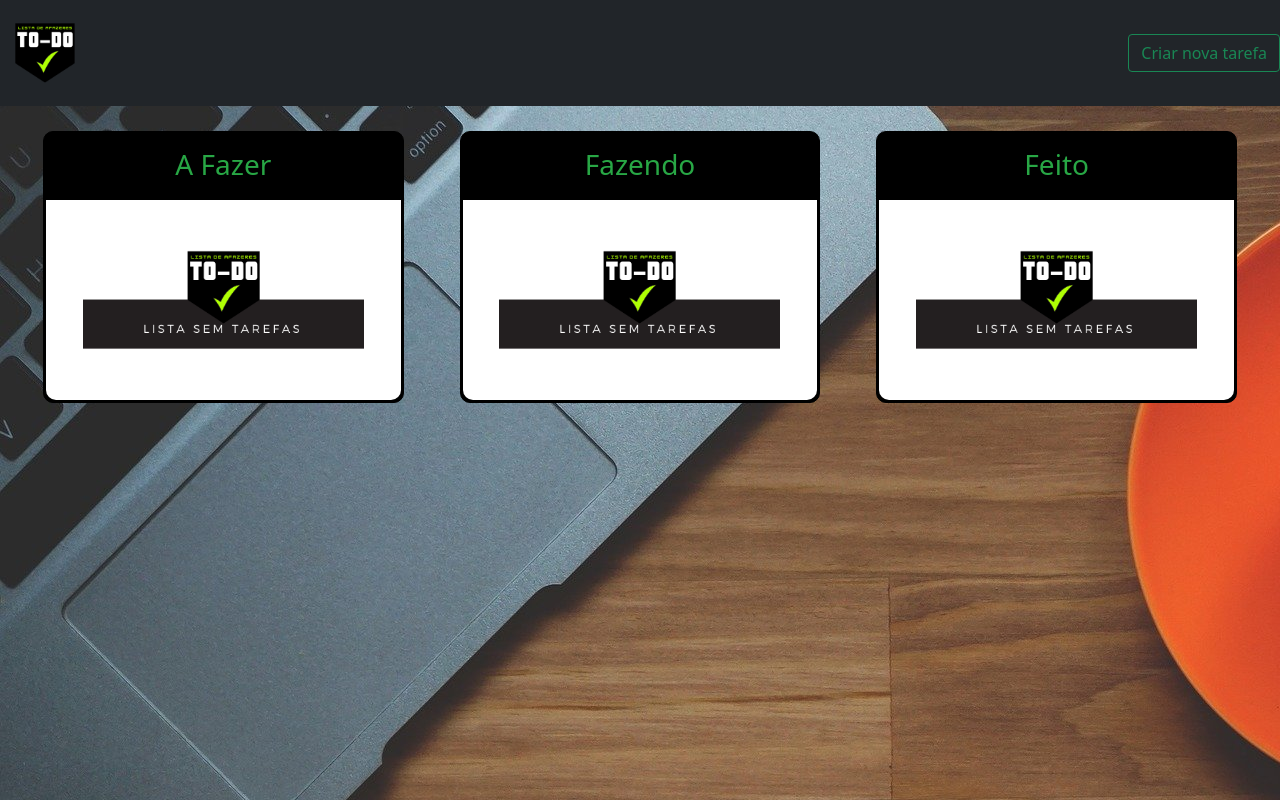
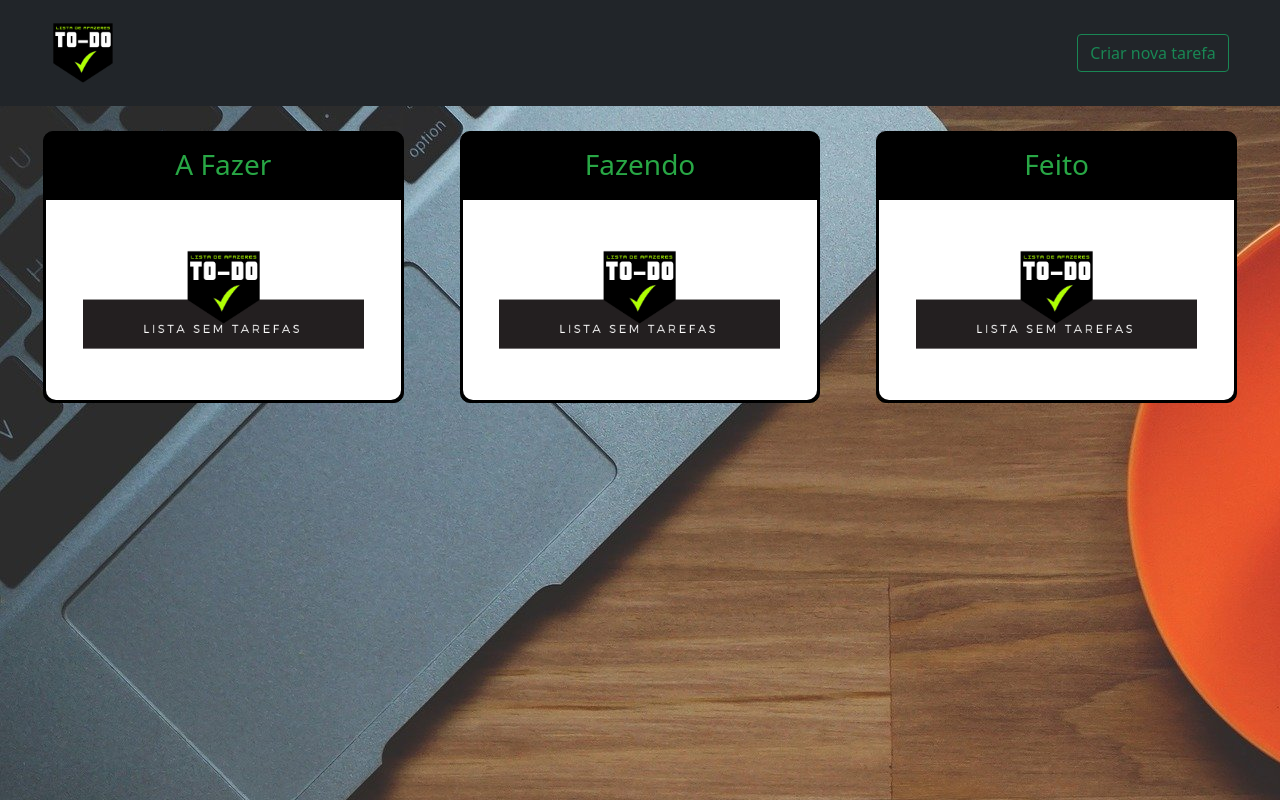
Before and after one commit to artursantiago/todo-web1, a plain HTML site: page index.html in a window 1280 px wide. Drawn offline with nearby package versions, Linux system fonts and the light colour scheme; no server answers.

Commit message:
Mudança na margem do botão de cadastro

```diff
--- a/css/page.css
+++ b/css/page.css
@@ -19,6 +19,13 @@ button {
 -------------------------------------------------- */
 
 /* Center align the text within the three columns below the carousel */
+.btn-outline-success{
+  margin-right: 4%;
+}
+
+.icon-navbar{
+  margin-left: 3%;
+}
 
 .row {
   width: 100%;
--- a/index.html
+++ b/index.html
@@ -21,7 +21,7 @@
 <body background="images/background.jpg" style="padding-top: 100px;">
   <header>
     <nav class="navbar navbar-expand-md navbar-dark fixed-top bg-dark d-flex justify-content-between">
-      <img src="images/icon.png" width="90px">
+      <img  class="icon-navbar" src="images/icon.png" width="90px">
 
 
       <!-- Button trigger task form modal -->
--- a/tasks.json
+++ b/tasks.json
@@ -1 +1 @@
-[{"name":"Trabalho de Web 1","description":"Finalizar trabalho de prática com node","assignee":"Jubileu sa Silva","deadline":"2021-12-01","id":"f5fc6cd5-2de9-4f92-8fcf-dcbb99a1c801","status":"todo"},{"id":"f5fc6cd5-2de9-4f92-8fcf-dcbb99a1c802","status":"doing","name":"Trabalho de Web 2","description":"Finalizar trabalho de prática com node","assignee":"Jubileu sa Silva","deadline":"2021-12-01"},{"name":"Trabalho de Web 3","description":"Finalizar trabalho de prática com node","assignee":"Jubileu sa Silva","deadline":"2021-12-01","id":"f5fc6cd5-2de9-4f92-8fcf-dcbb99a1c803","status":"done"}]
+[{"id":"1630497740164","status":"done","name":"Trabalho de Des-Web","description":"Implementar o to-do-list, utilizando Node.Js, CSS e html.","assignee":"Arthur Melo, Renan Alves","deadline":"2021-09-09"},{"id":"1630497903451","status":"doing","name":"Relatório Des-Web","description":"Escrever relatório completo para o projeto","assignee":"Arthur Melo, Renan Alves","deadline":"2021-09-09"},{"id":"1630498042125","status":"done","name":"Adicionar prints ao relatório","description":"Tirar os prints do trabalho e adiciona-lo no relatório.","assignee":"Renan Alves, Arthur Melo","deadline":"2021-09-02"}]
```
